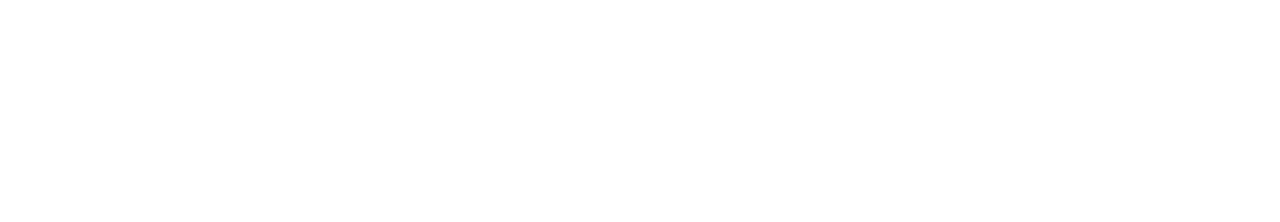
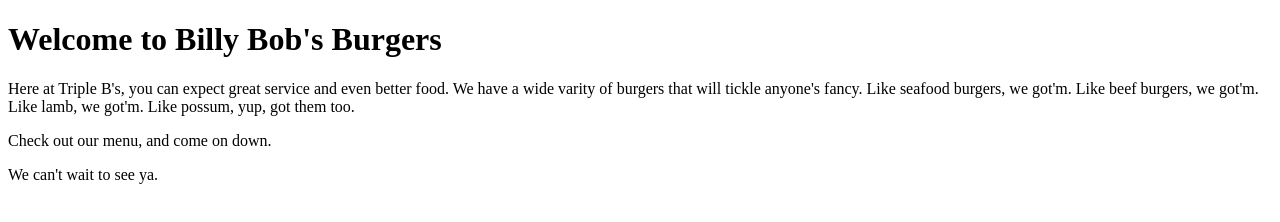
Before and after one commit to DMcDonald57/W2F-Assignment, a plain HTML site: page index.html in a window 1280 px wide. Drawn offline with Linux system fonts and the light colour scheme.

Commit message:
Added welcome paragraph

```diff
--- a/index.html
+++ b/index.html
@@ -4,9 +4,25 @@
     <meta charset="UTF-8">
     <meta http-equiv="X-UA-Compatible" content="IE=edge">
     <meta name="viewport" content="width=device-width, initial-scale=1.0">
-    <title>Document</title>
+    <title>Home Page</title>
 </head>
 <body>
+   <h1>Welcome to Billy Bob's Burgers</h1>
+
+   <p>Here at Triple B's, you can expect great service and even better food.
+    We have a wide varity of burgers that will tickle anyone's fancy.
+    Like seafood burgers, we got'm.  Like beef burgers, we got'm.  Like lamb,
+    we got'm.  Like possum, yup, got them too.
+</p>
+
+<p>
+    Check out our menu, and come on down.
+</p>
+<p>
+    We can't wait to see ya.
+
+</p>
+
 
 </body>
 </html>
```
